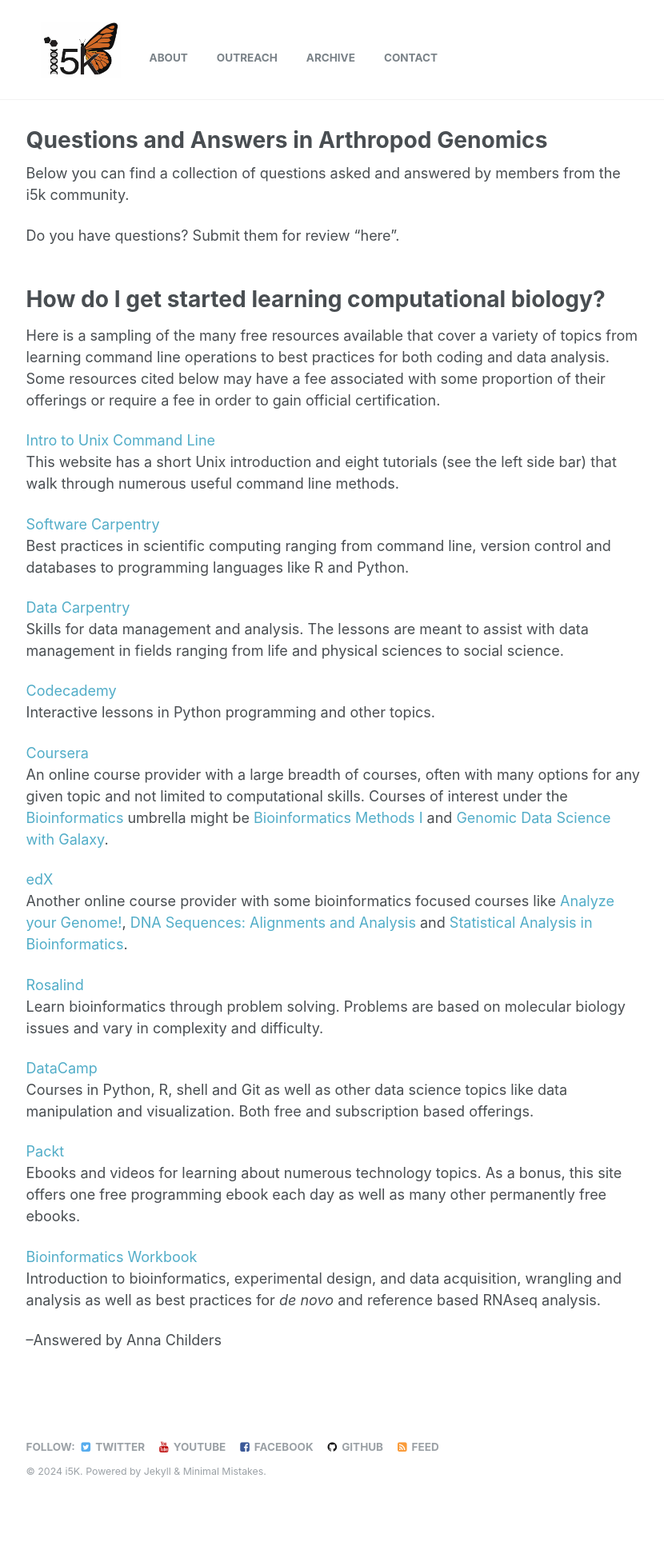
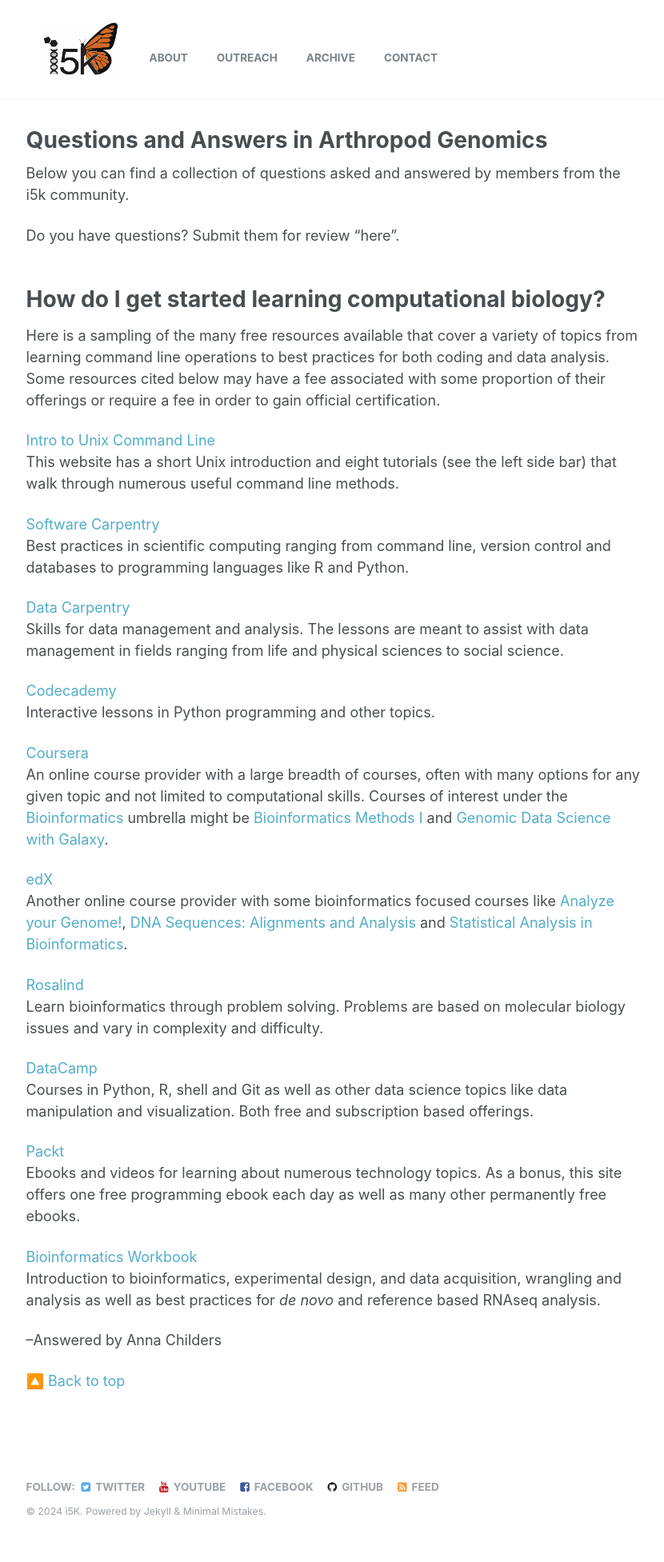
Before and after one commit to i5k/i5k.github.io, a Jekyll site: the page built from _pages/QandA.md, in a window 1280 px wide. Shown: the whole page at 80% size, without its empty margins (249-1079 px from the left). Built offline with Jekyll 4.4.1, drawn with Linux system fonts in a browser that asks for light colours; before the commit the page ends 1903 px from its top, so only the background shows below that.

Commit message:
Adding link to top on the QandA page to test.

```diff
--- a/_pages/QandA.md
+++ b/_pages/QandA.md
@@ -43,3 +43,6 @@
 <br>Introduction to bioinformatics, experimental design, and data acquisition, wrangling and analysis as well as best practices for _de novo_ and reference based RNAseq analysis.
 
 --Answered by Anna Childers
+
+
+[🔼 Back to top](#Top)
```
